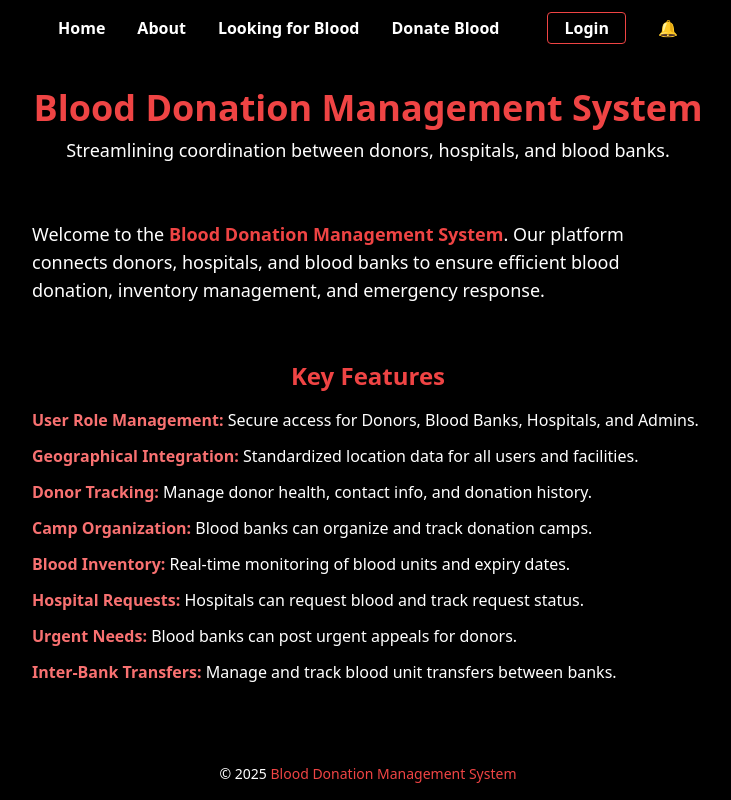
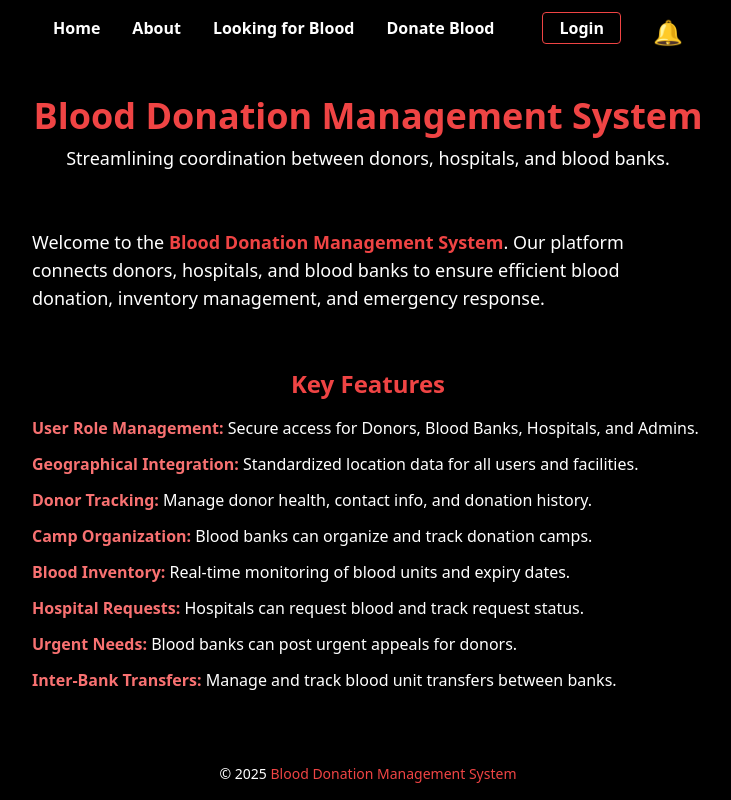
Before and after one commit to saadtahmid/bloodbank, a React (Vite) app in the folder frontend/: page / in a window 1280 px wide. Shown: the whole page, without its empty margins (272-1003 px from the left). Built offline with nearby package versions, Linux system fonts and the light colour scheme; no server answers.

Commit message:
feat: enhance notification icon styling and badge positioning in Navbar

```diff
--- a/frontend/src/components/Navbar.jsx
+++ b/frontend/src/components/Navbar.jsx
@@ -155,9 +155,12 @@ const Navbar = ({ user, setUser }) => {
                         className="relative"
                         onClick={() => setShowNotifications(!showNotifications)}
                     >
-                        <span role="img" aria-label="notifications">🔔</span>
+                        <span role="img" aria-label="notifications" className="text-2xl">🔔</span>
                         {notifCount > 0 && (
-                            <span className="absolute top-0 right-0 bg-red-500 text-white rounded-full text-xs px-2 py-0.5">
+                            <span
+                                className="absolute -top-2 -right-3 bg-red-500 text-white rounded-full text-xs px-2 py-0.5 shadow"
+                                style={{ minWidth: '1.5em', textAlign: 'center' }}
+                            >
                                 {notifCount}
                             </span>
                         )}
```
